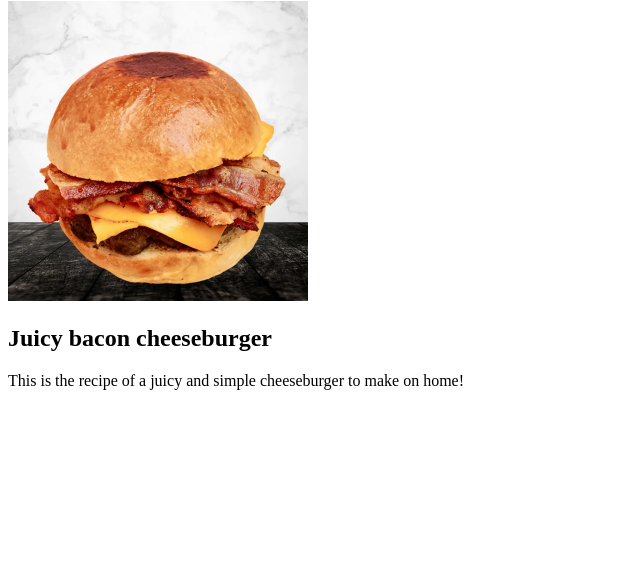
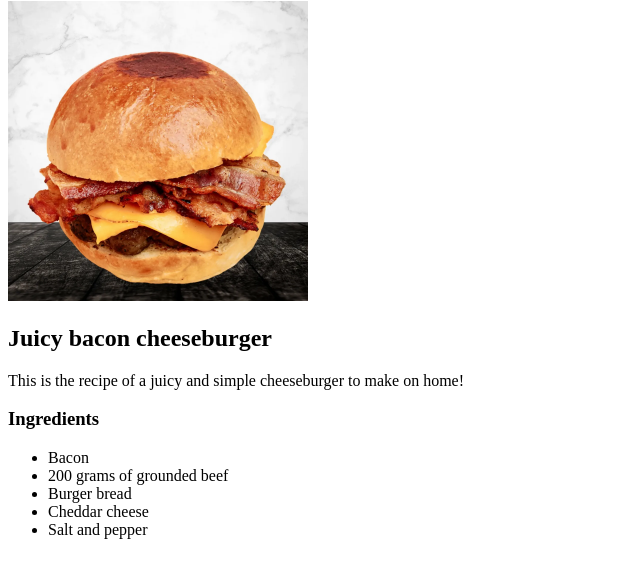
Before and after one commit to nicojimenezm/odin-recipes, a plain HTML site: page recipes/bacon-cheeseburger.html in a window 1280 px wide. Shown: the part 79-656 px from the top of the page, without its empty margins (0-640 px from the left). Drawn offline with Linux system fonts and the light colour scheme.

Commit message:
unordered list of ingredients added

```diff
--- a/recipes/bacon-cheeseburger.html
+++ b/recipes/bacon-cheeseburger.html
@@ -13,5 +13,14 @@
         <h2>Juicy bacon cheeseburger</h2>
 
         <p>This is the recipe of a juicy and simple cheeseburger to make on home!</p>
+
+        <h3>Ingredients</h3>
+        <ul>
+            <li>Bacon</li>
+            <li>200 grams of grounded beef</li>
+            <li>Burger bread</li>
+            <li>Cheddar cheese</li>
+            <li>Salt and pepper</li>
+        </ul>
     </body>
 </html>
```
